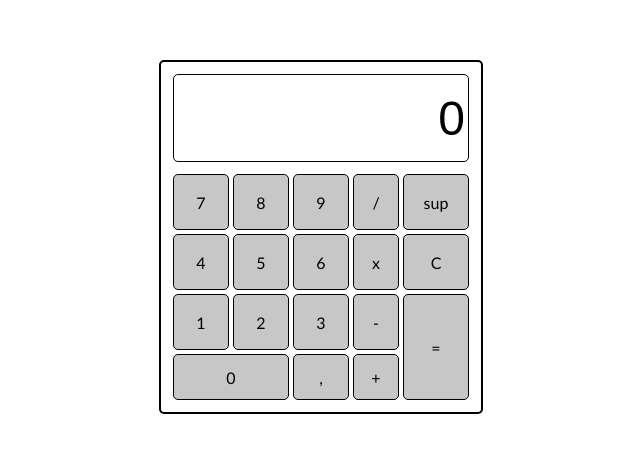
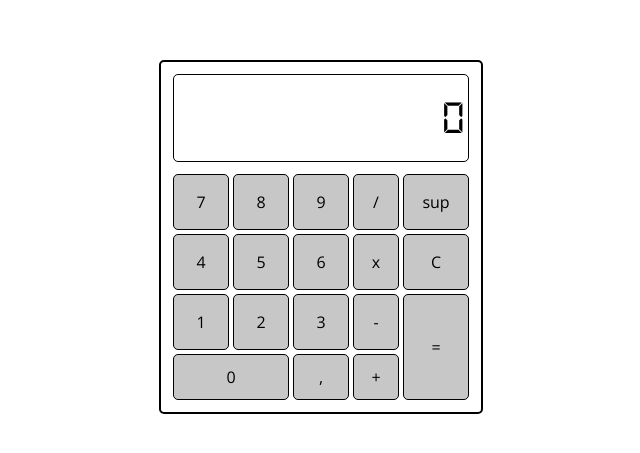
Before and after one commit to julabina/Calculator, a plain HTML site: page index.html in a window 1280 px wide. Shown: the part 163-616 px from the top of the page, 319-959 px from the left. Drawn offline with nearby package versions, Linux system fonts and the light colour scheme.

Commit message:
add google font

```diff
--- a/style.css
+++ b/style.css
@@ -1,6 +1,8 @@
+@import url("https://fonts.googleapis.com/css2?family=Open+Sans&display=swap");
+
 @font-face {
   font-family: "digit";
-  src: local("./fonts/DS-DIGI.TTF");
+  src: url("./fonts/DS-DIGI.TTF");
 }
 
 *,
@@ -16,7 +18,7 @@ body {
   display: flex;
   justify-content: center;
   align-items: center;
-  font-family: "Gill Sans", "Gill Sans MT", Calibri, "Trebuchet MS", sans-serif;
+  font-family: "Open Sans", sans-serif;
 }
 
 main {
@@ -24,7 +26,6 @@ main {
   border: solid black 2px;
   padding: 10px;
   border-radius: 5px;
-  box-shadow: 10, 10, 10, black;
   height: auto;
   display: grid;
   grid-template: 100px 60px 60px 60px 50px / 60px 60px 60px 50px 70px;
```
